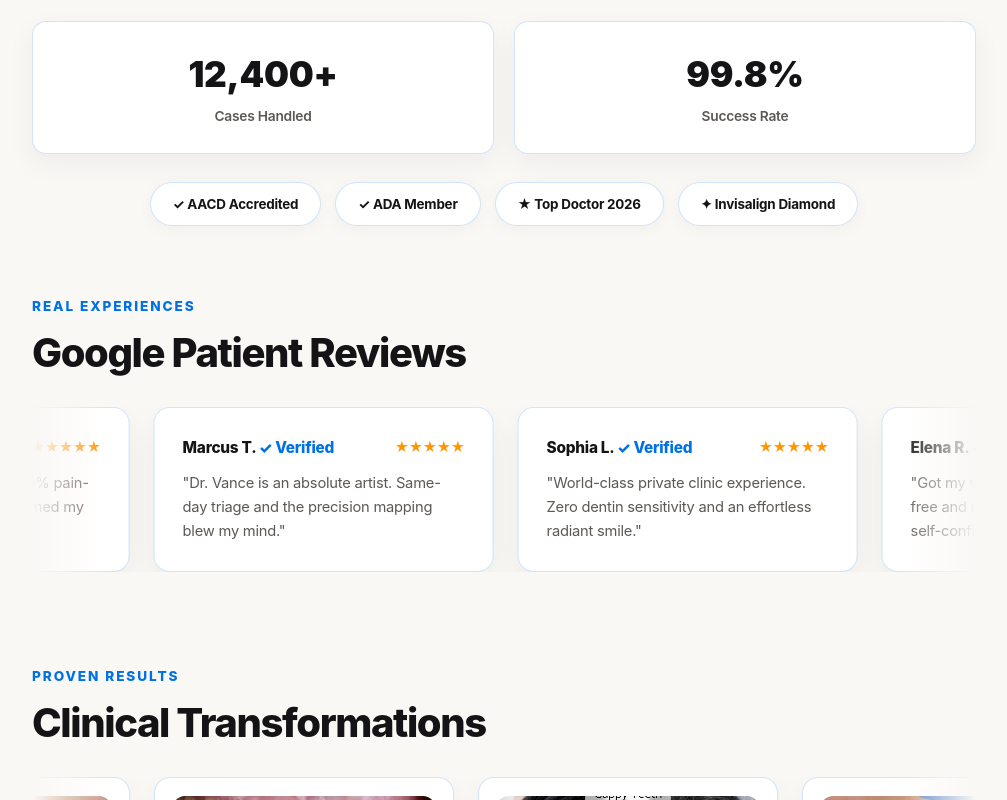
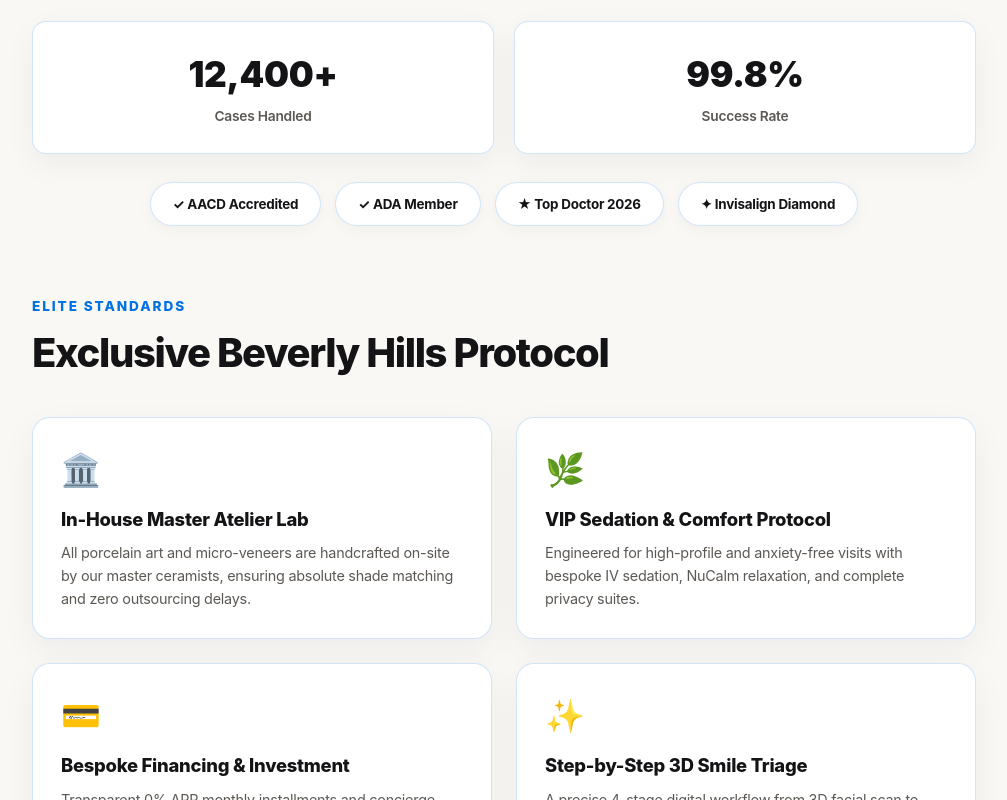
Before and after one commit to akashraiyan4-source/smileway-studio, a Next.js app in the folder frontend/: page /niches/dental in a window 1280 px wide. Shown: the part 2000-2800 px from the top of the page, without its empty margins (136-1143 px from the left). Built offline with nearby package versions, Linux system fonts and the light colour scheme.

Commit message:
Permanently lock floating AI to bottom-right corner, clean case photos, add US elite features and split header

```diff
--- a/frontend/app/niches/dental/page.tsx
+++ b/frontend/app/niches/dental/page.tsx
@@ -58,7 +58,6 @@ export default function DentalPage() {
     initInertialMarquee('reviewsBox', reviewsInnerRef, 0.6);
     initInertialMarquee('casesBox', casesInnerRef, 0.5);
 
-    // AI Service Button Proactive Triggers
     const triggerButtons = document.querySelectorAll('.service-trigger-btn');
     triggerButtons.forEach(btn => {
       const handleClick = async (e: Event) => {
@@ -550,18 +549,19 @@ export default function DentalPage() {
         .accreditation-row { display: flex; flex-wrap: wrap; gap: 14px; margin-top: 28px; justify-content: center; }
         .acc-badge { background: var(--card-pure-white); border: 1px solid var(--apple-border); color: var(--apple-dark); font-size: 0.84rem; font-weight: 700; padding: 11px 22px; border-radius: 999px; display: inline-flex; align-items: center; gap: 8px; box-shadow: 0 4px 16px rgba(0,0,0,0.04); }
 
-        .infinite-marquee-box { width: 100%; overflow: hidden; position: relative; margin: 16px 0 24px 0; cursor: grab; touch-action: pan-y pinch-zoom; mask-image: linear-gradient(to right, transparent, black 8%, black 92%, transparent); -webkit-mask-image: linear-gradient(to right, transparent, black 8%, black 92%, transparent); }
+        .infinite-marquee-box { width: 100%; overflow: hidden; position: relative; margin: 16px 0 24px 0; cursor: grab; touch-action: pan-y pinch-zoom; }
         .infinite-marquee-inner { display: flex; gap: 24px; width: max-content; }
         .review-bubble { width: 340px; flex-shrink: 0; background: var(--card-pure-white); border: 1px solid var(--apple-border); border-radius: 16px; padding: 28px; box-shadow: 0 12px 35px rgba(15, 23, 42, 0.06); }
         .rev-head { display: flex; justify-content: space-between; align-items: center; margin-bottom: 12px; }
         .rev-name { font-size: 0.96rem; font-weight: 800; color: var(--apple-dark); }
         .rev-quote { font-size: 0.92rem; line-height: 1.65; color: var(--apple-gray); }
 
-        .interactive-cases-box { width: 100%; overflow: hidden; position: relative; margin: 16px 0 24px 0; cursor: grab; touch-action: pan-y pinch-zoom; mask-image: linear-gradient(to right, transparent, black 8%, black 92%, transparent); -webkit-mask-image: linear-gradient(to right, transparent, black 8%, black 92%, transparent); }
+        /* SHARP, CLEAN CLINICAL TRANSFORMATIONS (No Blurry Cutouts) */
+        .interactive-cases-box { width: 100%; overflow: hidden; position: relative; margin: 16px 0 24px 0; cursor: grab; touch-action: pan-y pinch-zoom; }
         .interactive-cases-inner { display: flex; gap: 24px; width: max-content; }
-        .case-card-stream { width: 300px; flex-shrink: 0; background: var(--card-pure-white); border: 1px solid var(--apple-border); border-radius: 16px; padding: 18px; box-shadow: 0 12px 35px rgba(15, 23, 42, 0.06); }
-        .case-photo-slot { position: relative; border-radius: 12px; overflow: hidden; height: 230px; margin-bottom: 14px; background: #e2e5e9; }
-        .case-photo-slot img { width: 100%; height: 100%; object-fit: cover; display: block; }
+        .case-card-stream { width: 340px; flex-shrink: 0; background: var(--card-pure-white); border: 1px solid var(--apple-border); border-radius: 16px; padding: 20px; box-shadow: 0 12px 35px rgba(15, 23, 42, 0.06); }
+        .case-photo-slot { position: relative; border-radius: 12px; overflow: hidden; height: 260px; margin-bottom: 14px; background: #e2e5e9; }
+        .case-photo-slot img { width: 100%; height: 100%; object-fit: cover; display: block; filter: contrast(1.05) brightness(1.02); }
 
         .faq-list { display: flex; flex-direction: column; gap: 16px; }
         .faq-item { background: var(--card-pure-white); border: 1px solid var(--apple-border); border-radius: 14px; overflow: hidden; box-shadow: 0 10px 30px rgba(15, 23, 42, 0.05); }
@@ -588,7 +588,7 @@ export default function DentalPage() {
         .map-badge-icons { display: flex; gap: 10px; align-items: center; }
         .map-icon-btn { width: 36px; height: 36px; border-radius: 10px; background: #f0f4fd; border: 1px solid rgba(0, 113, 227, 0.2); display: flex; align-items: center; justify-content: center; color: var(--apple-blue); text-decoration: none; font-size: 1rem; }
 
-        /* Floating AI strictly locked to bottom right */
+        /* FLOATING AI STRICTLY LOCKED TO BOTTOM RIGHT CORNER FOREVER */
         .floating-ai { position: fixed !important; bottom: 32px !important; right: 32px !important; z-index: 999999 !important; background: rgba(255, 255, 255, 0.98); border: 1.5px solid rgba(0, 113, 227, 0.45); width: 60px; height: 60px; border-radius: 50%; display: flex !important; align-items: center; justify-content: center; box-shadow: 0 12px 32px rgba(0, 0, 0, 0.25); cursor: pointer; transition: transform 0.4s ease; }
         .floating-ai.rotated { transform: rotate(360deg) scale(1.05); }
         .ai-avatar { font-size: 1.7rem; line-height: 1; display: inline-block; transition: transform 0.4s ease; }
@@ -597,7 +597,12 @@ export default function DentalPage() {
         .ai-chat-modal { position: fixed !important; bottom: 104px !important; right: 32px !important; width: 420px !important; max-width: calc(100vw - 32px) !important; height: 580px !important; max-height: calc(100vh - 130px) !important; z-index: 999998 !important; display: flex !important; flex-direction: column !important; opacity: 0; pointer-events: none; transform: scale(0.05) translateY(60px); transform-origin: bottom right; transition: all 0.3s ease; }
         .ai-chat-modal.active { opacity: 1 !important; pointer-events: auto !important; transform: scale(1) translateY(0) !important; }
         .ai-chat-window { background: #ffffff; width: 100%; height: 100%; border-radius: 22px; display: flex; flex-direction: column; box-shadow: 0 25px 60px -12px rgba(0, 0, 0, 0.28); border: 1px solid var(--apple-border); overflow: hidden; }
-        .ai-chat-header { padding: 20px 24px; background: #ffffff; border-bottom: 1px solid var(--apple-border); display: flex; align-items: center; justify-content: space-between; }
+
+        /* SPLIT HEADER: Left white, Right dental accent color */
+        .ai-chat-header { padding: 0 !important; background: #ffffff !important; border-bottom: 1px solid var(--apple-border); display: flex; align-items: stretch; height: 64px; }
+        .ai-header-left { flex: 1; background: #ffffff; padding: 0 20px; display: flex; align-items: center; gap: 8px; }
+        .ai-header-right { width: 140px; background: linear-gradient(135deg, #0071e3 0%, #38bdf8 100%); padding: 0 16px; display: flex; align-items: center; justify-content: flex-end; gap: 12px; border-top-right-radius: 22px; }
+
         .ai-chat-body { flex: 1; padding: 22px; overflow-y: auto; display: flex; flex-direction: column; gap: 16px; background: var(--apple-titanium); }
         .ai-msg { max-width: 85%; padding: 13px 18px; border-radius: 16px; font-size: 0.9rem; line-height: 1.55; }
         .ai-bot { background: #ffffff; color: var(--apple-dark); align-self: flex-start; border: 1px solid var(--apple-border); }
@@ -611,6 +616,13 @@ export default function DentalPage() {
         .chat-calendar-input { width: 100%; background: var(--card-pure-white); border: 1px solid var(--apple-border); padding: 11px 14px; border-radius: 12px; font-size: 0.88rem; color: var(--apple-dark); margin-bottom: 12px; outline: none; }
         .chat-calendar-btn { width: 100%; background: #0071e3; color: #fff; border: none; padding: 12px; border-radius: 12px; font-size: 0.88rem; font-weight: 700; cursor: pointer; }
 
+        /* 4 ELITE LUXURY SECTIONS GRID */
+        .extra-features-grid { display: grid; grid-template-columns: repeat(2, 1fr); gap: 24px; margin: 40px 0; }
+        .extra-feature-card { background: var(--card-pure-white); border: 1px solid var(--apple-border); border-radius: 18px; padding: 28px; box-shadow: 0 12px 35px rgba(15, 23, 42, 0.05); }
+        .extra-feature-icon { font-size: 2rem; margin-bottom: 12px; }
+        .extra-feature-title { font-size: 1.15rem; font-weight: 800; color: var(--apple-dark); margin-bottom: 8px; }
+        .extra-feature-desc { font-size: 0.9rem; color: var(--apple-gray); line-height: 1.6; }
+
         footer { padding: 24px 28px 36px 28px; text-align: center; font-size: 0.84rem; color: var(--apple-gray); border-top: 1px solid var(--apple-border); background: var(--card-pure-white); }
 
         @media (max-width: 768px) {
@@ -622,6 +634,7 @@ export default function DentalPage() {
           .hero-box { order: -1; width: 100vw !important; max-width: 100% !important; height: 80vh !important; aspect-ratio: auto !important; margin: 0 !important; border-radius: 0 0 30px 30px !important; }
           .hero-text-col { padding: 0 24px !important; align-items: center; text-align: center; gap: 16px; }
           .hero-main-title { font-size: 2.6rem !important; line-height: 1.12 !important; }
+          .extra-features-grid { grid-template-columns: 1fr; }
           .ai-chat-modal { bottom: 98px !important; right: 14px !important; left: 14px !important; width: calc(100vw - 28px) !important; height: min(580px, 80vh) !important; }
         }
       `}</style>
@@ -736,6 +749,34 @@ export default function DentalPage() {
             <span className="acc-badge">✓ ADA Member</span>
             <span className="acc-badge">★ Top Doctor 2026</span>
             <span className="acc-badge">✦ Invisalign Diamond</span>
+          </div>
+        </section>
+
+        {/* 4 ELITE LUXURY SECTIONS FROM TOP US SITES */}
+        <section className="section-padding animate-on-scroll" style={{ paddingTop: 0 }}>
+          <div className="sec-tag">Elite Standards</div>
+          <h2 className="sec-heading">Exclusive Beverly Hills Protocol</h2>
+          <div className="extra-features-grid">
+            <div className="extra-feature-card">
+              <div className="extra-feature-icon">🏛️</div>
+              <h3 className="extra-feature-title">In-House Master Atelier Lab</h3>
+              <p className="extra-feature-desc">All porcelain art and micro-veneers are handcrafted on-site by our master ceramists, ensuring absolute shade matching and zero outsourcing delays.</p>
+            </div>
+            <div className="extra-feature-card">
+              <div className="extra-feature-icon">🌿</div>
+              <h3 className="extra-feature-title">VIP Sedation & Comfort Protocol</h3>
+              <p className="extra-feature-desc">Engineered for high-profile and anxiety-free visits with bespoke IV sedation, NuCalm relaxation, and complete privacy suites.</p>
+            </div>
+            <div className="extra-feature-card">
+              <div className="extra-feature-icon">💳</div>
+              <h3 className="extra-feature-title">Bespoke Financing & Investment</h3>
+              <p className="extra-feature-desc">Transparent 0% APR monthly installments and concierge insurance advocacy tailored for high-ticket architectural smile investments.</p>
+            </div>
+            <div className="extra-feature-card">
+              <div className="extra-feature-icon">✨</div>
+              <h3 className="extra-feature-title">Step-by-Step 3D Smile Triage</h3>
+              <p className="extra-feature-desc">A precise 4-stage digital workflow from 3D facial scan to virtual mockup preview, guaranteeing your exact aesthetic outcome before work starts.</p>
+            </div>
           </div>
         </section>
 
@@ -874,7 +915,7 @@ export default function DentalPage() {
         <p>© 2026 SmileWay Private Dental Studio. All Rights Reserved.</p>
       </footer>
 
-      {/* Floating AI correctly locked to bottom right */}
+      {/* FLOATING AI PERMANENTLY LOCKED TO BOTTOM RIGHT CORNER */}
       <div className={`floating-ai ${isChatOpen ? 'rotated' : ''}`} onClick={() => setIsChatOpen(!isChatOpen)} aria-label="Toggle AI Assistant">
         <span className="ai-avatar">🤖</span>
         <span className="status-dot-tiny"></span>
@@ -882,12 +923,15 @@ export default function DentalPage() {
 
       <div className={`ai-chat-modal ${isChatOpen ? 'active' : ''}`}>
         <div className="ai-chat-window">
+          {/* SPLIT HEADER: Left white, Right dental accent color */}
           <div className="ai-chat-header">
-            <div style={{display:'flex', alignItems:'center', gap:'8px'}}>
+            <div className="ai-header-left">
               <div style={{width:'9px', height:'9px', borderRadius:'50%', background:'#34c759'}}></div>
               <strong>SmileWay AI Assistant</strong>
             </div>
-            <button onClick={() => setIsChatOpen(false)} style={{background:'none', border:'none', fontSize:'1.5rem', cursor:'pointer'}}>×</button>
+            <div className="ai-header-right">
+              <button onClick={() => setIsChatOpen(false)} style={{background:'none', border:'none', fontSize:'1.5rem', cursor:'pointer', color:'#ffffff'}}>×</button>
+            </div>
           </div>
           <div className="ai-chat-body" ref={chatBodyRef}>
             {chatMessages.map((msg, idx) => (
```
